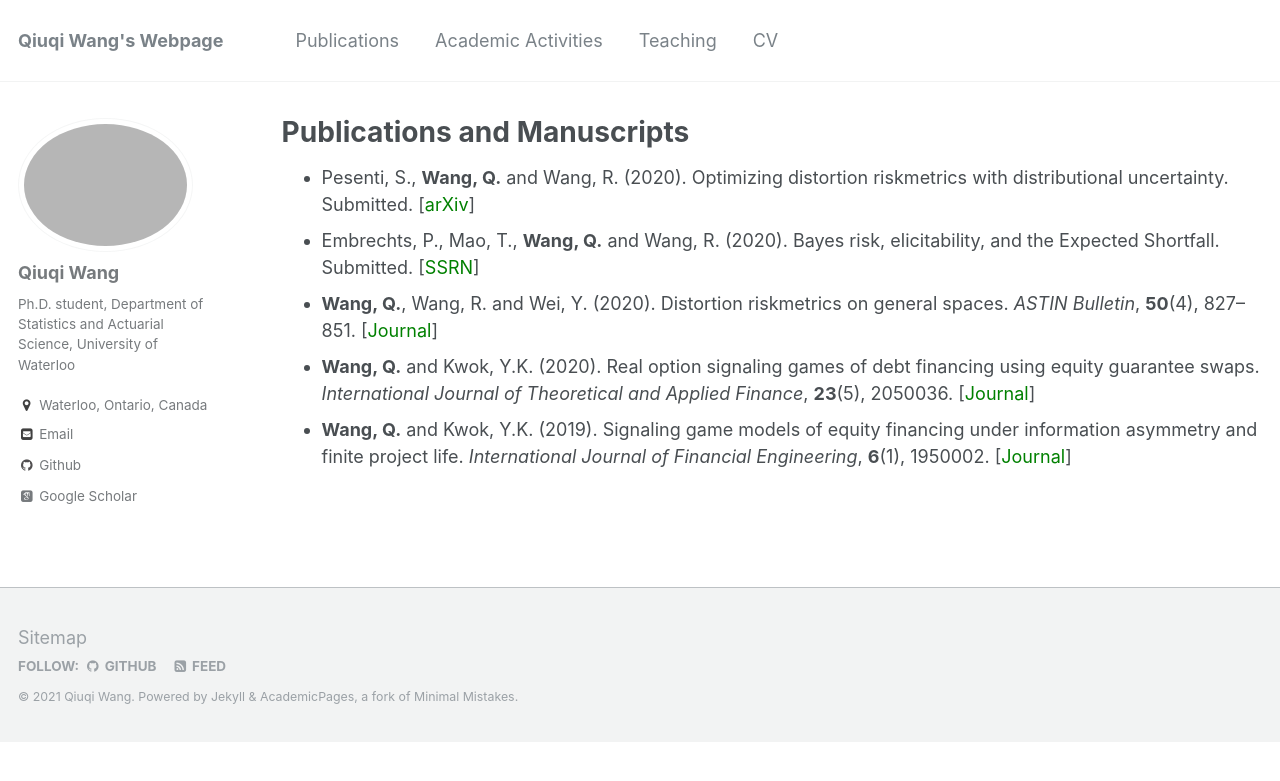
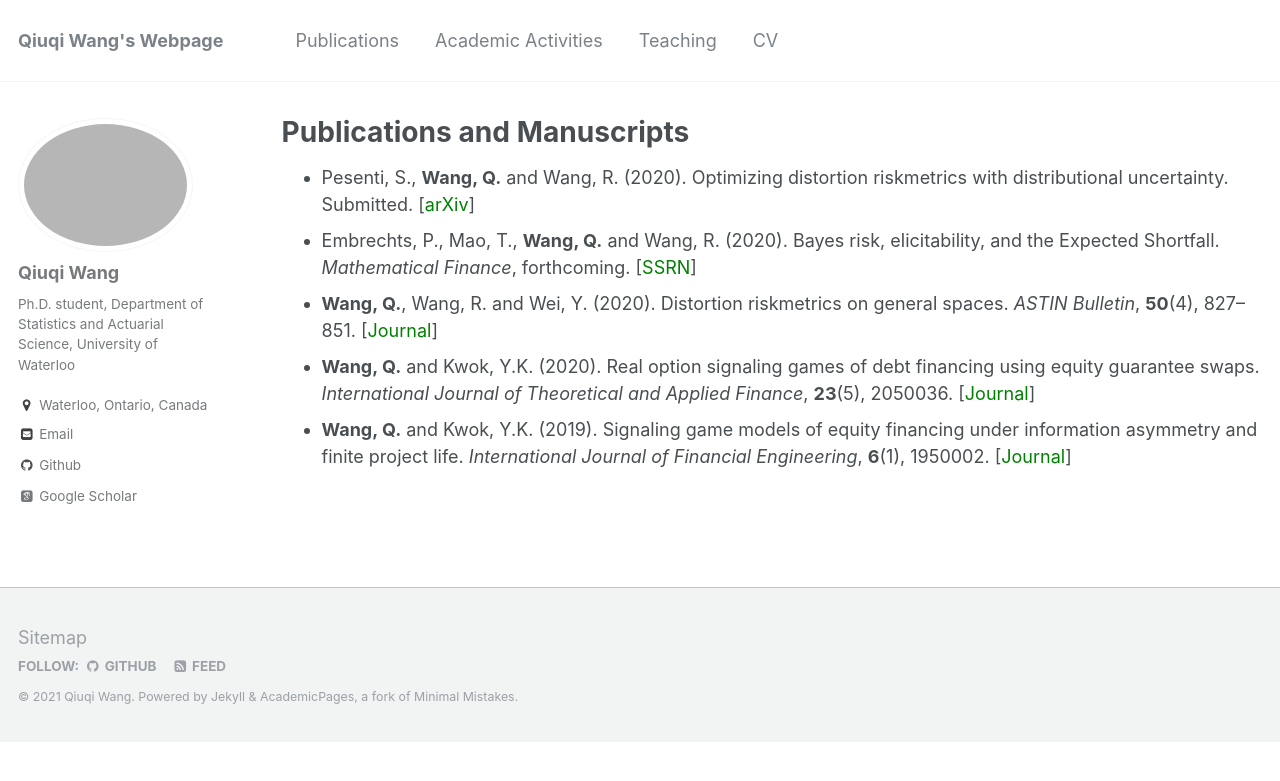
Before and after one commit to qwangan/qwangan.github.io, a Jekyll site: the page built from _pages/publications.md, in a window 1280 px wide. Shown: the top 781 px of the page. Built offline with Jekyll 4.4.1, drawn with Linux system fonts in a browser that asks for light colours; some web fonts are replaced.

Commit message:
Update publications.md

```diff
--- a/_pages/publications.md
+++ b/_pages/publications.md
@@ -6,7 +6,7 @@ author_profile: true
 ---
 
 * Pesenti, S., **Wang, Q.** and Wang, R. (2020). Optimizing distortion riskmetrics with distributional uncertainty. Submitted. [[<span style="color:green">arXiv</span>]](http://arxiv.org/abs/2011.04889)
-* Embrechts, P., Mao, T., **Wang, Q.** and Wang, R. (2020). Bayes risk, elicitability, and the Expected Shortfall. Submitted. [[<span style="color:green">SSRN</span>]](https://ssrn.com/abstract=3708379)
+* Embrechts, P., Mao, T., **Wang, Q.** and Wang, R. (2020). Bayes risk, elicitability, and the Expected Shortfall. *Mathematical Finance*, forthcoming. [[<span style="color:green">SSRN</span>]](https://ssrn.com/abstract=3708379)
 * **Wang, Q.**, Wang, R. and Wei, Y.  (2020). Distortion riskmetrics on general spaces. *ASTIN Bulletin*, **50**(4), 827--851. [[<span style="color:green">Journal</span>]](https://doi.org/10.1017/asb.2020.14)
 * **Wang, Q.** and Kwok, Y.K. (2020). Real option signaling games of debt financing using equity guarantee swaps. *International Journal of Theoretical and Applied Finance*, **23**(5), 2050036. [[<span style="color:green">Journal</span>]](https://doi.org/10.1142/S0219024920500363)
 * **Wang, Q.** and Kwok, Y.K. (2019). Signaling game models of equity financing under information asymmetry and finite project life. *International Journal of Financial Engineering*, **6**(1), 1950002. [[<span style="color:green">Journal</span>]](https://www.worldscientific.com/doi/10.1142/S2424786319500026)
```
